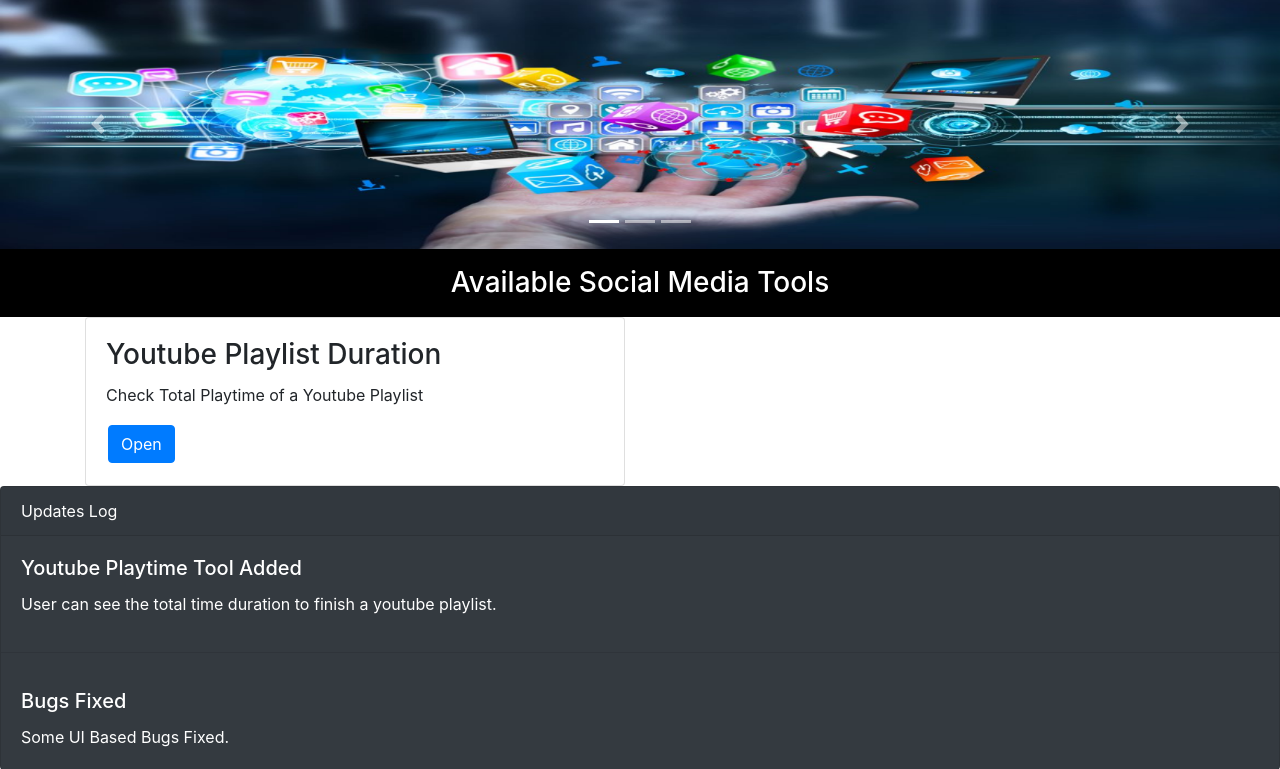
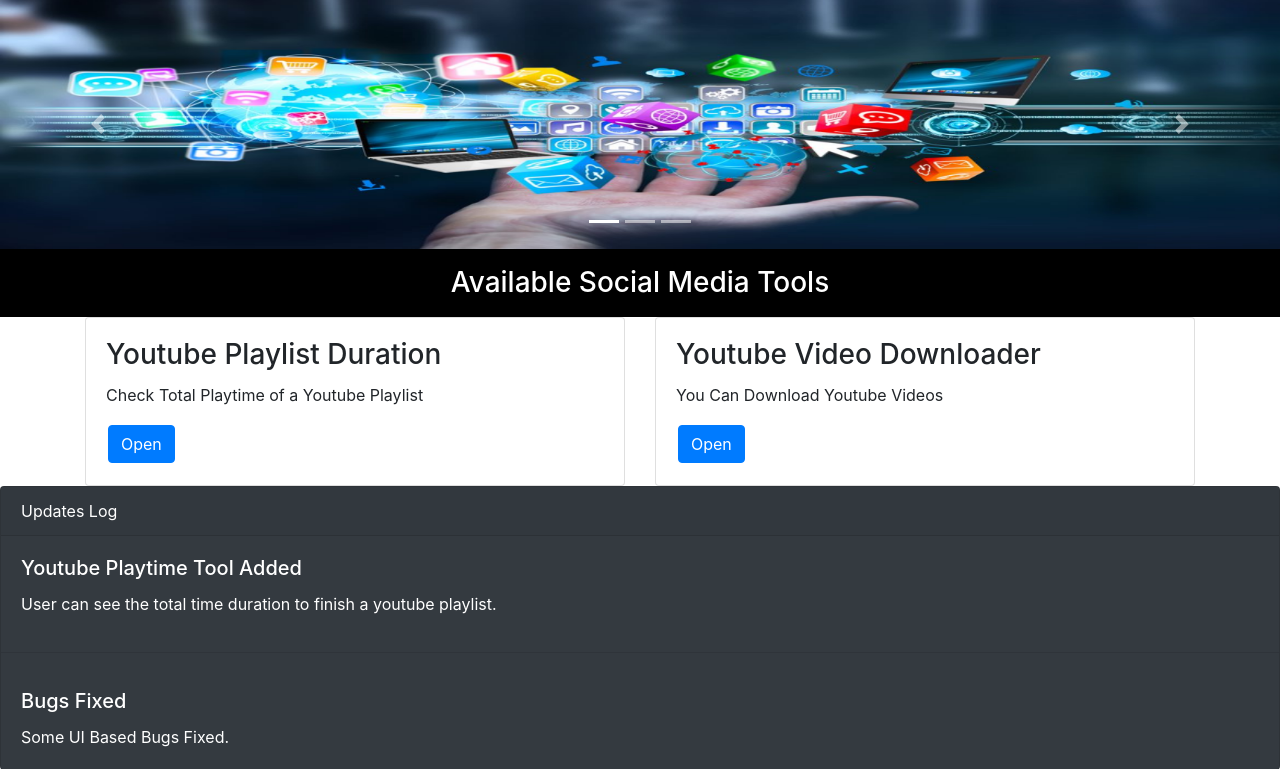
Before and after one commit to officialrahulsahani/yoursocialtools, a Django app: page / in a window 1280 px wide. Shown: the part 61-830 px from the top of the page. Run offline with Django 3.2, Linux system fonts and the light colour scheme; some libraries are stand-ins or nearby versions.

Commit message:
Update home.html

```diff
--- a/yoursocialtools/common/templates/common/home.html
+++ b/yoursocialtools/common/templates/common/home.html
@@ -54,14 +54,14 @@
                     </div>
                 </div>
 
-                 {% comment %} <div class="col-sm-6">
+                 <div class="col-sm-6">
                     <div class="card">
                     <div class="card-body">
-                        <h3 class="card-title">Instagram Hashtag Generator</h3>
-                        <p class="card-text">You Can generate Hashtags for instagram.</p>
-                        <a href="{% url 'hashtag' %}" class="btn btn-primary">Open</a>
+                        <h3 class="card-title">Youtube Video Downloader</h3>
+                        <p class="card-text">You Can Download Youtube Videos</p>
+                        <a href="{% url 'yt_downloader' %}" class="btn btn-primary">Open</a>
                     </div>
-                    </div> {% endcomment %}
+                    </div>
                 </div>
 
             </div>
```
